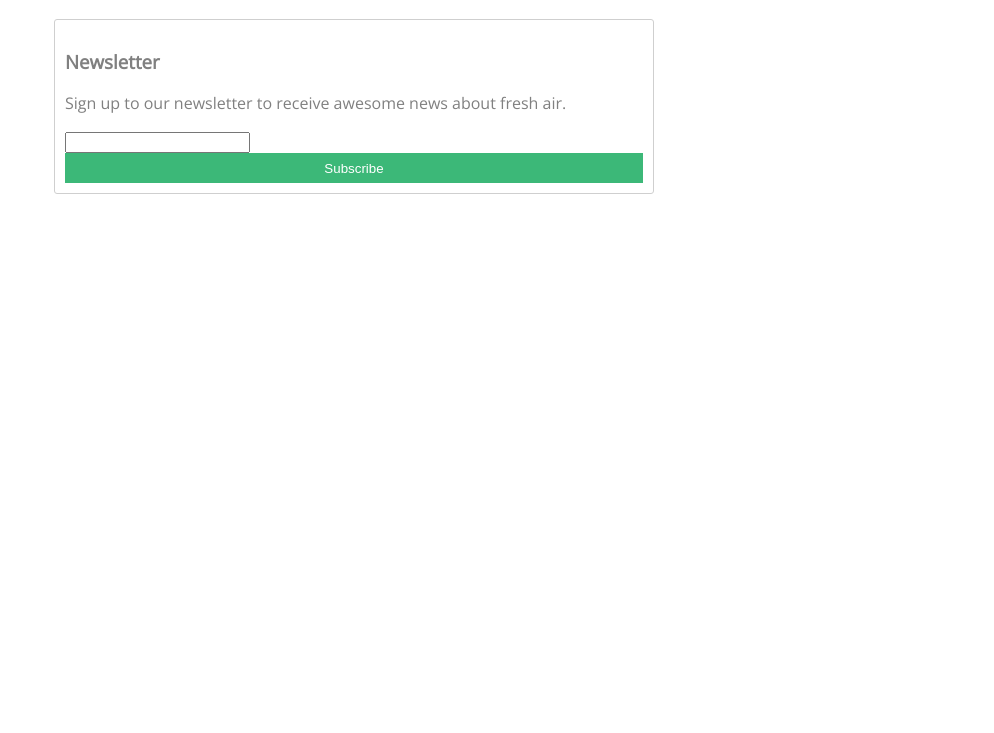
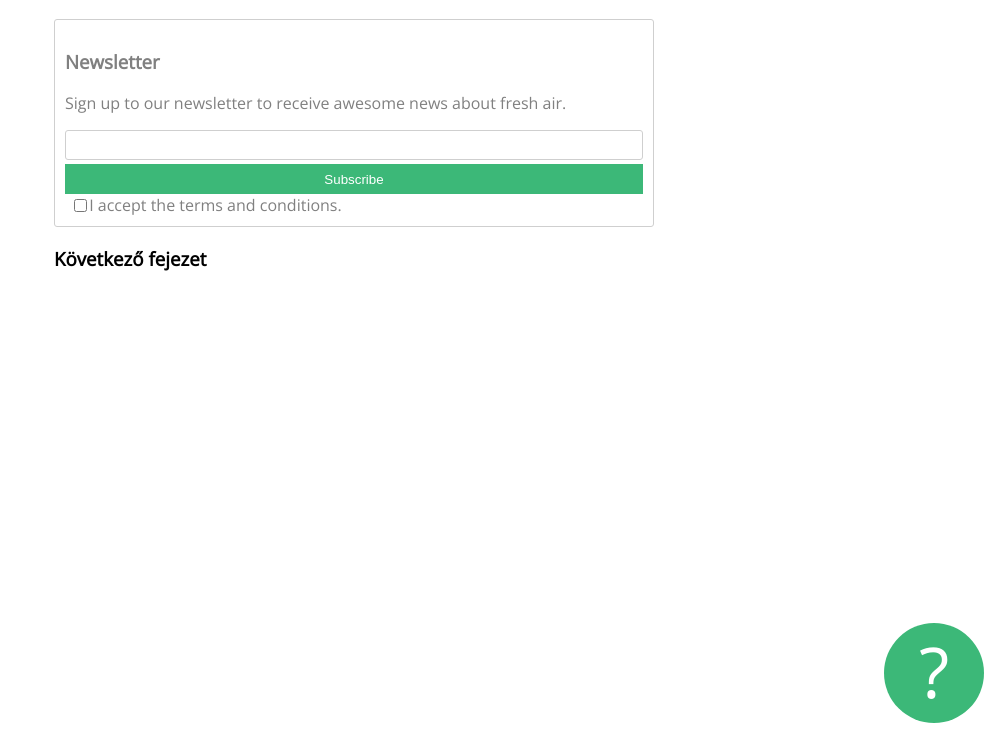
Before and after one commit to budahazim/gyakorlas, a plain HTML site: page index.html in a window 1280 px wide. Shown: the part 67-800 px from the top of the page, without its empty margins (286-1280 px from the left). Drawn offline with nearby package versions, Linux system fonts and the light colour scheme.

Commit message:
Update index.html

```diff
--- a/index.html
+++ b/index.html
@@ -13,15 +13,26 @@
 <body>
     <div class="container">
         <h1>Awesome Landing Page</h1>
+		<div id="card-holder">
+			<div class="card">
+
+		</div>
         <div class="newsletter">
             <h3>Newsletter</h3>
             <p>Sign up to our newsletter to receive awesome news about fresh air.</p>
             <form>
-                <input type="text">
+                <input id="email" type="text">
                 <button type="submit">Subscribe</button>
+				<input id="terms" type="checkbox" >
+				<label for="terms">I accept the terms and conditions.</label>
             </form>
+			<div id="closex">
 
+			</div>
         </div>
-    </div>
+    <h3>Következő fejezet</h3>
+	<div id="questionmark">?</div>
+	</div>
+
 </body>
 </html>
```
